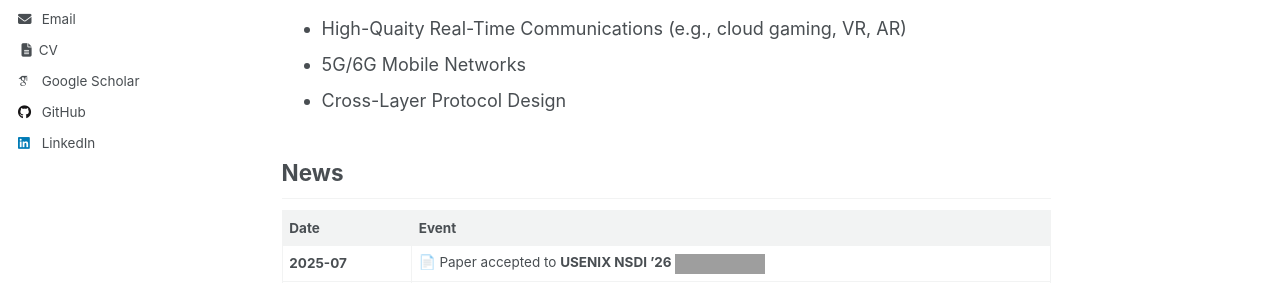
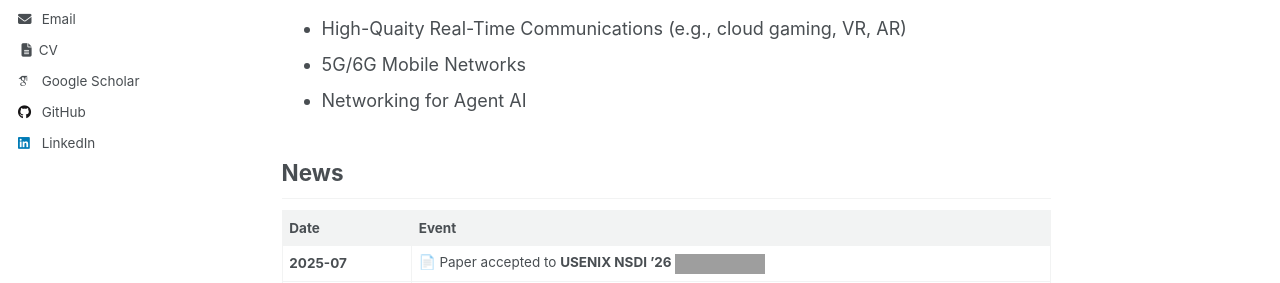
Before and after one commit to goodsollee/GoodsolLee.github.io, a Jekyll site: the page built from _pages/about.md, in a window 1280 px wide and 1149 px high. Shown: the part 403-686 px from the top of the window. Built offline with Jekyll 4.4.1, drawn with Linux system fonts in a browser that asks for light colours; some web fonts are replaced; a script that is not in the unit is left out; grey boxes are pictures that could not be loaded.

Commit message:
Fixed: Interests

```diff
--- a/_pages/about.md
+++ b/_pages/about.md
@@ -14,7 +14,7 @@ Goodsol Lee is a final-year Ph.D. candidate in Electrical and Computer Engineeri
 Current interests include:
 - High-Quaity Real-Time Communications (e.g., cloud gaming, VR, AR)
 - 5G/6G Mobile Networks
-- Cross-Layer Protocol Design
+- Networking for Agent AI
 
 ## News
 
```
